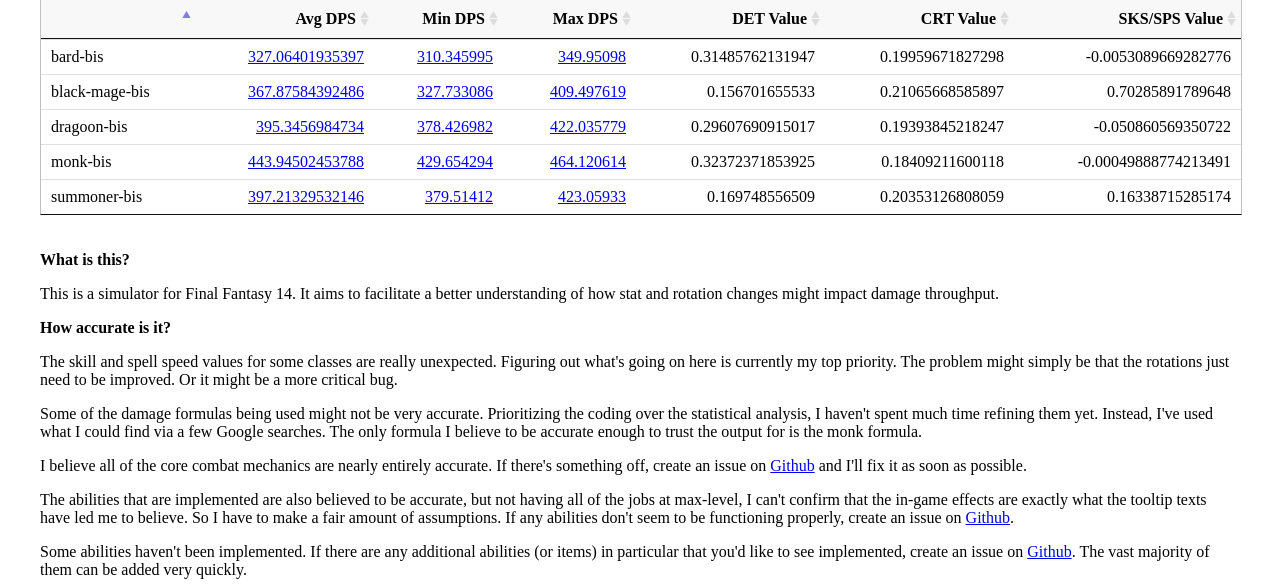
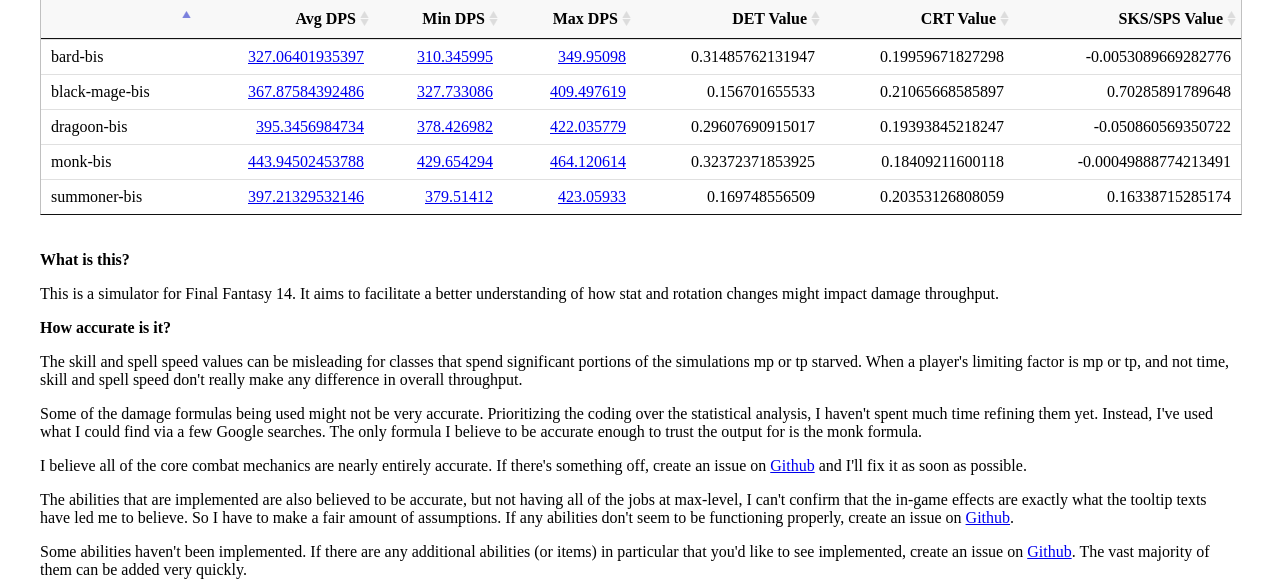
Before and after one commit to ccbrown/xiv-sim-web, a PHP site: page / in a window 1280 px wide. Shown: the part 199-787 px from the top of the page. Run offline with PHP 8.4, Linux system fonts and the light colour scheme.

Commit message:
update home text

```diff
--- a/includes/render_home.inc.php
+++ b/includes/render_home.inc.php
@@ -57,7 +57,7 @@ function render_home() {
 
 	<b>How accurate is it?</b>
 
-	<p>The skill and spell speed values for some classes are really unexpected. Figuring out what's going on here is currently my top priority. The problem might simply be that the rotations just need to be improved. Or it might be a more critical bug.</p>
+	<p>The skill and spell speed values can be misleading for classes that spend significant portions of the simulations mp or tp starved. When a player's limiting factor is mp or tp, and not time, skill and spell speed don't really make any difference in overall throughput.</p>
 
 	<p>Some of the damage formulas being used might not be very accurate. Prioritizing the coding over the statistical analysis, I haven't spent much time refining them yet. Instead, I've used what I could find via a few Google searches. The only formula I believe to be accurate enough to trust the output for is the monk formula.</p>
 
```
